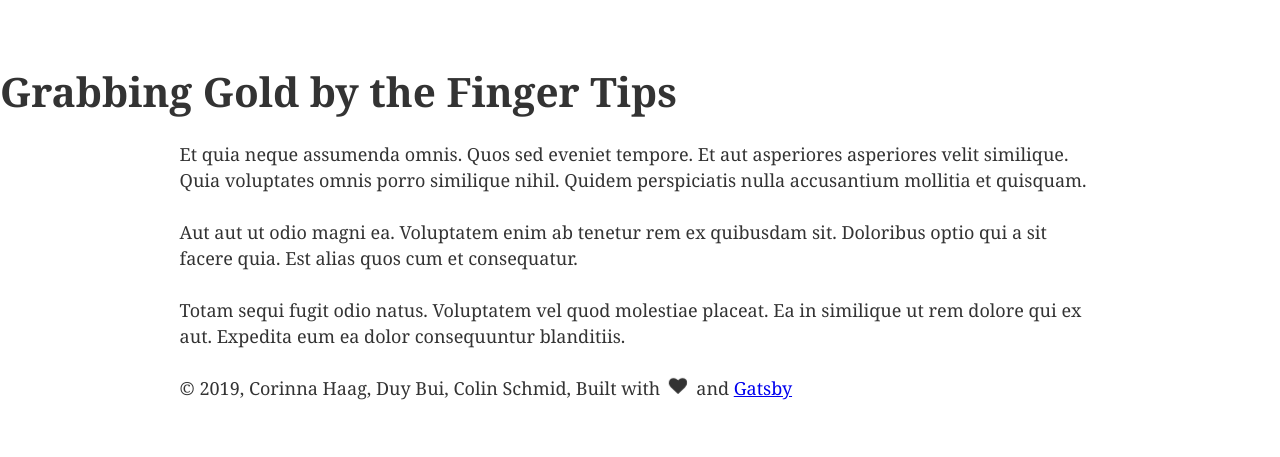
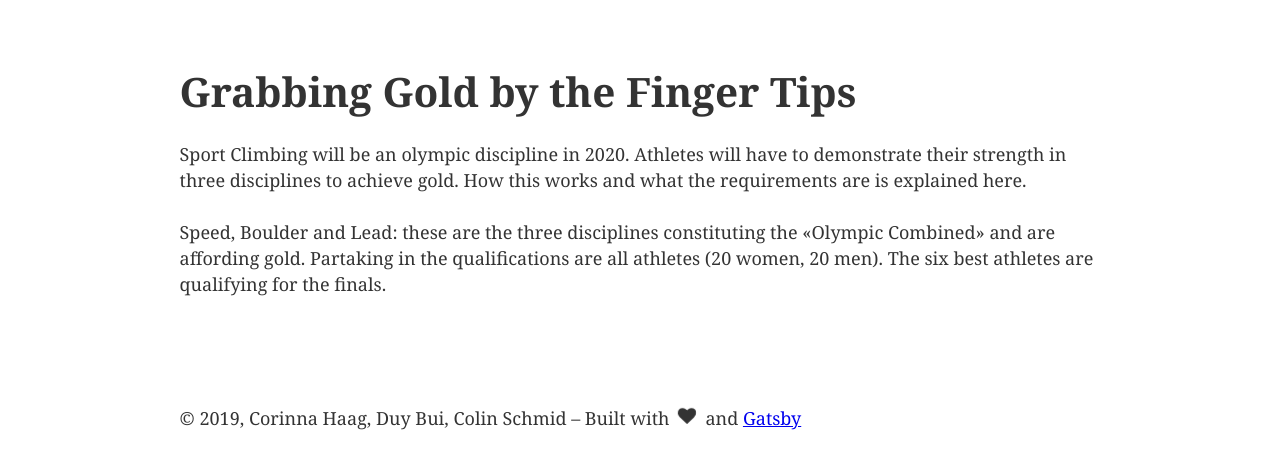
Before and after one commit to mala23/climbing-iad17-wtf, a Gatsby site in the folder climbing-iad17-wtf/: page / in a window 1280 px wide. Shown: the part 1154-1611 px from the top of the page. Before the commit the page ends 1582 px from the top, so only its background shows below. Built offline with nearby package versions, Linux system fonts and the light colour scheme; Gatsby itself is replaced by a stand-in of ours.

Commit message:
get back into shape... lots to do still

```diff
--- a/climbing-iad17-wtf/gatsby-config.js
+++ b/climbing-iad17-wtf/gatsby-config.js
@@ -24,7 +24,7 @@ module.exports = {
         background_color: `#663399`,
         theme_color: `#663399`,
         display: `minimal-ui`,
-        icon: `src/images/gatsby-icon.png`, // This path is relative to the root of the site.
+        icon: `src/images/favicon.png`, // This path is relative to the root of the site.
       },
     },
     // this (optional) plugin enables Progressive Web App + Offline functionality
--- a/climbing-iad17-wtf/src/components/footer.css
+++ b/climbing-iad17-wtf/src/components/footer.css
@@ -1,3 +1,7 @@
+footer {
+  margin: 6rem 0 0 0;
+}
+
 .footer__hearticon {
   margin: 0 .5rem;
   cursor: pointer;
--- a/climbing-iad17-wtf/src/components/footer.js
+++ b/climbing-iad17-wtf/src/components/footer.js
@@ -6,7 +6,7 @@ import "./footer.css"
 
 const Footer = () => (
   <footer>
-    © {new Date().getFullYear()}, Corinna Haag, Duy Bui, Colin Schmid, Built with
+    © {new Date().getFullYear()}, Corinna Haag, Duy Bui, Colin Schmid – Built with
     <svg className="footer__hearticon" fill="currentColor" preserveAspectRatio="xMidYMid meet" height="1em" width="1em" viewBox="0 0 40 40"><g><path d="m20 37.1q-0.6 0-1-0.4l-13.9-13.4q-0.2-0.2-0.6-0.6t-1.3-1.4-1.5-2.2-1.2-2.7-0.5-3.1q0-4.9 2.8-7.7t7.9-2.7q1.4 0 2.8 0.4t2.7 1.3 2.1 1.6 1.7 1.5q0.8-0.8 1.7-1.5t2.1-1.6 2.7-1.3 2.8-0.4q5 0 7.9 2.7t2.8 7.7q0 4.9-5.1 10l-13.9 13.4q-0.4 0.4-1 0.4z"></path></g></svg>
     and
     {` `}
--- a/climbing-iad17-wtf/src/components/header.css
+++ b/climbing-iad17-wtf/src/components/header.css
@@ -5,12 +5,15 @@
 }
 
 .header__intro {
-  max-width: 960px;
+  width: 960px;
+  margin: 0 auto;
+  padding: 0px 1.0875rem 0;
   display: flex;
 }
 
 h1 {
   color: hsl(0% 0% 0);
+  max-width: 960px;
 }
 
 .header__image {
--- a/climbing-iad17-wtf/src/pages/index.js
+++ b/climbing-iad17-wtf/src/pages/index.js
@@ -9,9 +9,8 @@ const IndexPage = () => (
   <Layout>
     <SEO title="How Sport Climbing Works" keywords={[`climbing`, `sports`, `sport climbing`, `olympic`]} />
     <h1></h1>
-    <p>Et quia neque assumenda omnis. Quos sed eveniet tempore. Et aut asperiores asperiores velit similique. Quia voluptates omnis porro similique nihil. Quidem perspiciatis nulla accusantium mollitia et quisquam.</p>
-    <p>Aut aut ut odio magni ea. Voluptatem enim ab tenetur rem ex quibusdam sit. Doloribus optio qui a sit facere quia. Est alias quos cum et consequatur.</p>
-    <p>Totam sequi fugit odio natus. Voluptatem vel quod molestiae placeat. Ea in similique ut rem dolore qui ex aut. Expedita eum ea dolor consequuntur blanditiis.</p>
+    <p>Sport Climbing will be an olympic discipline in 2020. Athletes will have to demonstrate their strength in three disciplines to achieve gold. How this works and what the requirements are is explained here.</p>
+    <p>Speed, Boulder and Lead: these are the three disciplines constituting the «Olympic Combined» and are affording gold. Partaking in the qualifications are all athletes (20 women, 20 men). The six best athletes are qualifying for the finals.</p>
   </Layout>
 )
 
```
